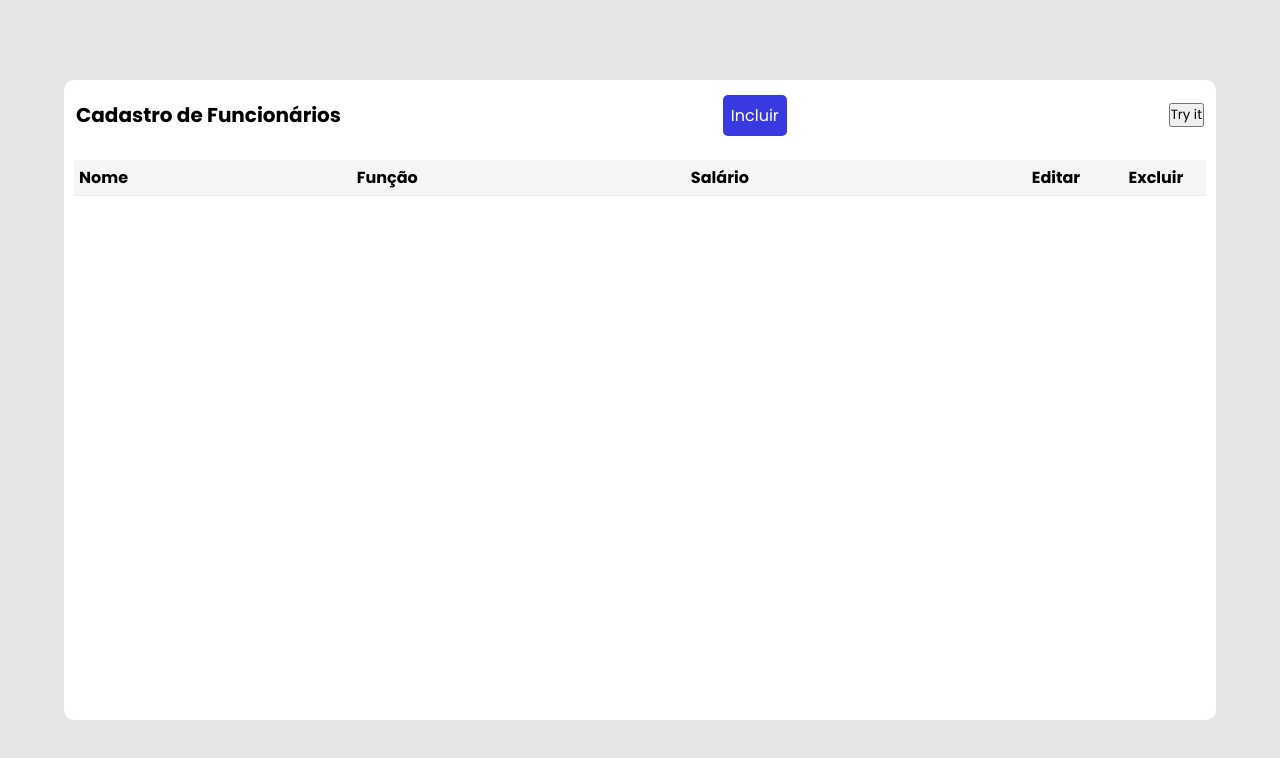
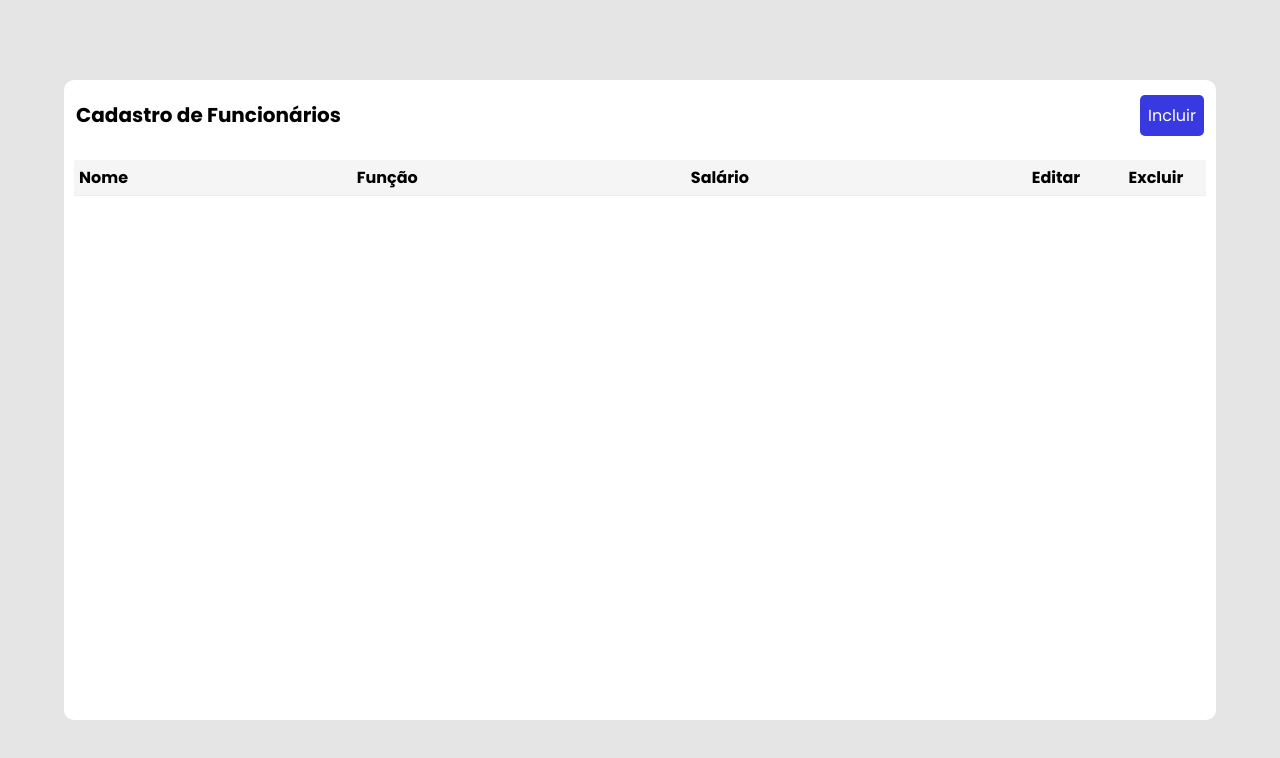
Before and after one commit to josefferchancesadm/Prj_CRUD_JavaScript, a website: page views/index.html in a window 1280 px wide. Drawn offline with nearby package versions, Linux system fonts and the light colour scheme.

Commit message:
ocultar botão que imprime o pdf

```diff
--- a/views/index.html
+++ b/views/index.html
@@ -15,7 +15,7 @@
     <div class="header">
       <span>Cadastro de Funcionários</span>
       <button onclick="openModal()" id="new">Incluir</i></button>
-      <button onclick="myFunction()">Try it</button>
+      <!-- <button onclick="myFunction()">Try it</button> -->
     </div>
 
     <div class="divTable">
@@ -52,7 +52,7 @@
 
   </div>
   <script src="../public/script.js"></script>
-  <script>
+  <!-- <script>
     function myFunction() {
       const x = document.createElement("A");
       const t = document.createTextNode("Tutorials");
@@ -60,7 +60,7 @@
       x.appendChild(t);
       document.body.appendChild(x);
     }
-    </script>
+    </script> -->
 
 </body>
 
```
